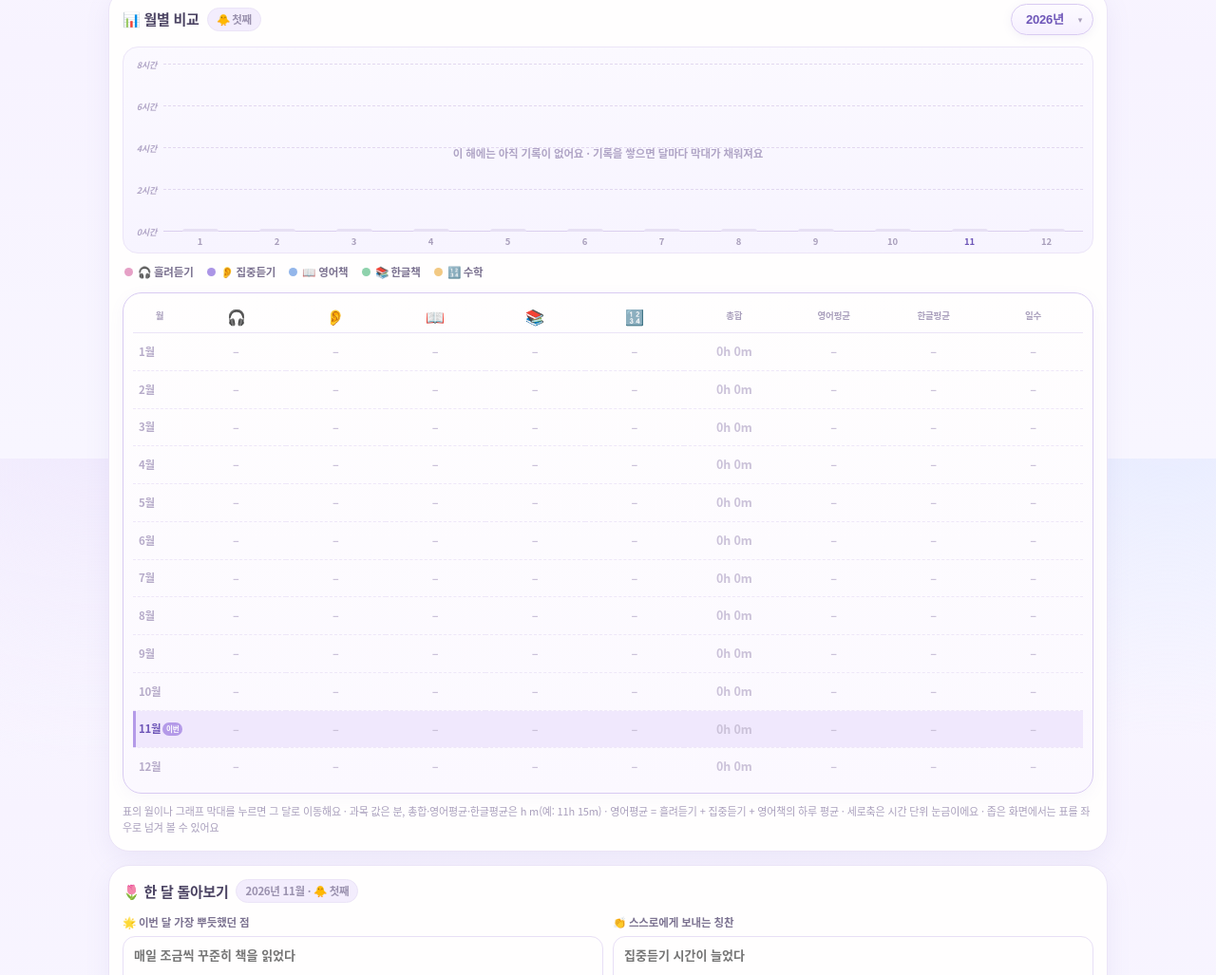
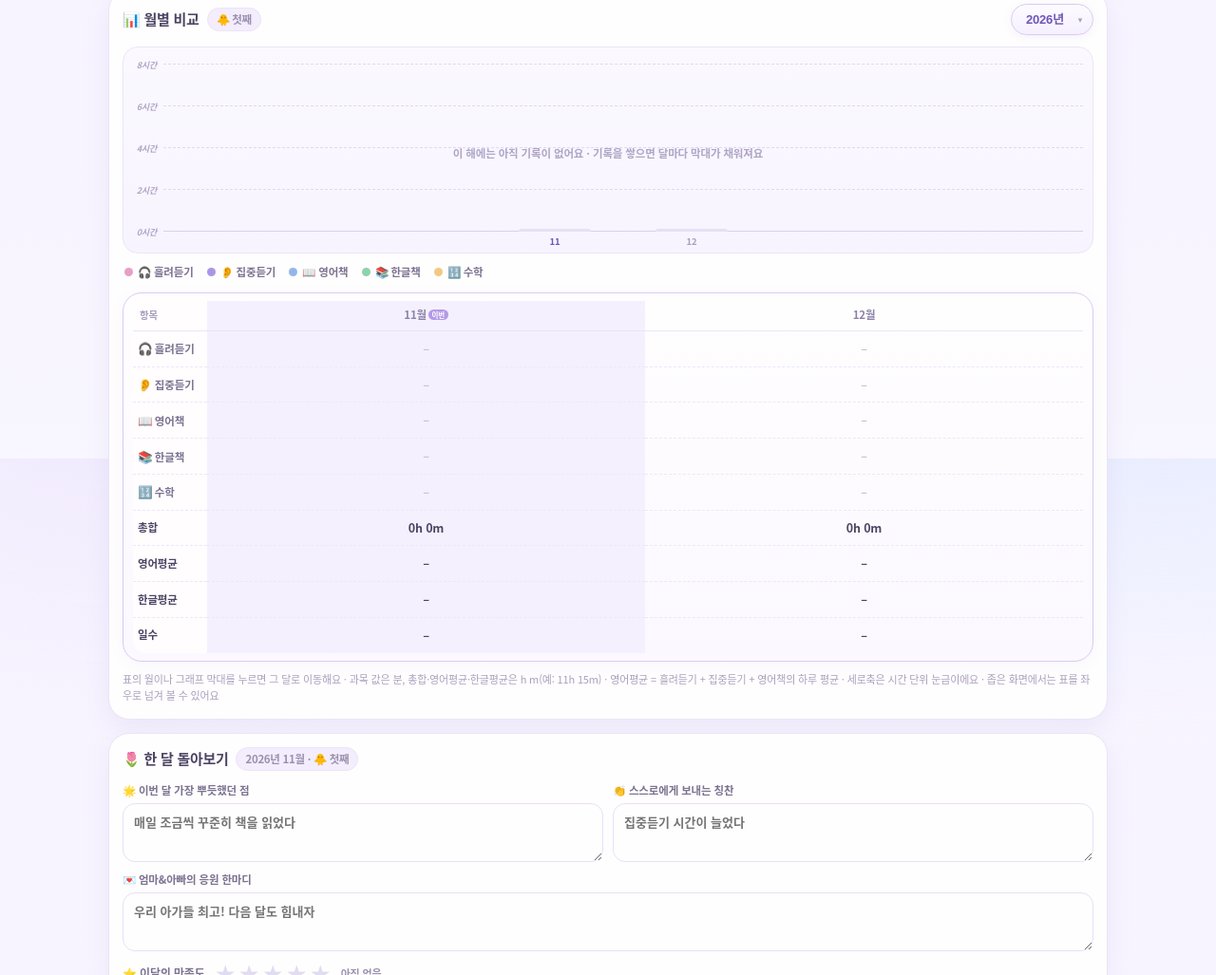
Before and after one commit to yoonseul-17171771/coupon-board, a plain HTML site: page study-note.html in a window 1280 px wide. Shown: the part 1117-2144 px from the top of the page at 95% size. Drawn offline with Linux system fonts and the light colour scheme.

Commit message:
Update study-note.html

```diff
--- a/study-note.html
+++ b/study-note.html
@@ -262,12 +262,17 @@
     font-size:9px;font-weight:800;color:#b0a5c6;line-height:1;white-space:nowrap;letter-spacing:-0.02em
   }
   .cmp-bars{position:absolute;inset:0;display:grid;grid-template-columns:repeat(12,minmax(0,1fr));gap:4px}
+  /* 달이 두어 개뿐인 해는 가운데에 나란히 두고, 고른 달 틴트도 막대 폭만큼만 */
+  .cmp-bars.few{display:flex;align-items:stretch;justify-content:center;gap:24px}
+  .cmp-bars.few .cbar{flex:0 1 auto;width:min(38%,120px)}
+  .cmp-bars.few .cbar-fill,.cmp-bars.few .cbar-stub{max-width:76px;border-radius:9px 9px 0 0}
   .cbar{
     display:grid;grid-template-rows:minmax(0,1fr) 16px;align-items:end;justify-items:center;
     height:100%;min-width:0;padding:0;border-radius:10px;background:none;border:0;transition:background .15s
   }
   .cbar:hover,.cbar:focus-visible{background:#f2ecfe;outline:0}
-  .cbar.on.has{background:#f0e8fd;box-shadow:inset 0 0 0 1px #e2d6f8}
+  /* 고른 달은 은은한 배경 틴트만 — 테두리·그림자·둥근 박스 없이 깔끔하게 */
+  .cbar.on.has{background:#f4eefe;box-shadow:none;border-radius:0}
   .cbar-body{position:relative;width:100%;height:100%;display:flex;align-items:flex-end;justify-content:center;min-height:0}
   .cbar-fill{
     display:flex;flex-direction:column-reverse;width:100%;max-width:38px;min-height:3px;
@@ -289,6 +294,8 @@
     .cmp-ylab{font-size:8.5px;right:calc(100% + 5px)}
     .cbar-sum{font-size:7.5px;letter-spacing:-0.06em}
     .cbar-fill,.cbar-stub{max-width:26px}
+    .cmp-bars.few{gap:14px}
+    .cmp-bars.few .cbar-fill,.cmp-bars.few .cbar-stub{max-width:54px}
   }
 
   .cmp-legend{display:flex;flex-wrap:wrap;gap:6px 14px;margin:11px 2px 0}
@@ -325,31 +332,43 @@
       mask-image:linear-gradient(90deg,#000 85%,rgba(0,0,0,.2) 100%)
     }
   }
-  .cmp-table{width:100%;border-collapse:collapse;font-size:12.5px;min-width:600px;table-layout:fixed}
-  /* 월 칸은 56px로 고정 — 남는 폭은 다른 열들이 똑같이 나눠 씁니다. */
-  .cmp-table col.c-month,.cmp-table thead th:first-child{width:56px}
+  /* 표: 항목이 세로(첫 열), 달이 가로 — 2026년은 11·12월 두 칸뿐이라 좁은 화면에서도 넘치지 않습니다. */
+  .cmp-table{width:100%;border-collapse:separate;border-spacing:0;font-size:12.5px;table-layout:fixed}
+  .cmp-table.few{min-width:0}
+  .cmp-table.many{min-width:680px;font-size:11.5px}
+  .cmp-table col.c-item{width:78px}
+  .cmp-table.many col.c-item{width:88px}
   .cmp-table th{
     padding:8px 3px 9px;font-weight:800;color:#9a90ae;vertical-align:middle;line-height:1.2;
     border-bottom:1px solid var(--line)
   }
-  /* 과목 열은 아이콘만 크게 — 이름·단위는 title/aria-label로만 남깁니다. */
-  .cmp-table th .th-em{display:block;font-size:16px;line-height:1}
-  .cmp-table th .th-lb{display:block;font-size:9.5px;font-weight:800;color:#a99fbc;white-space:nowrap}
+  .cmp-table thead th.mh{font-size:11.5px;color:#8d82a7;font-weight:800;white-space:nowrap;cursor:pointer}
+  .cmp-table thead th.mh:hover{color:var(--pink-deep)}
+  .cmp-table.many thead th.mh{font-size:10.5px;padding-left:1px;padding-right:1px}
+  .cmp-table.many .mon-badge{font-size:6.5px;padding:1px 2.5px;margin-left:1px}
+  /* 좁은 화면에서 옆으로 넘겨도 항목 이름이 계속 보이도록 첫 열을 고정합니다. */
+  .cmp-table .rowh{position:sticky;left:0;z-index:2;background:#fffdfe;text-align:left}
+  .cmp-table thead .rowh{z-index:3;padding-left:7px;font-size:10.5px;color:#a99fbc}
+  .cmp-table tbody .rowh{
+    padding:9px 4px 9px 5px;font-size:11.5px;font-weight:800;color:#7c7391;white-space:nowrap;
+    border-bottom:1px dashed #eee7f8
+  }
+  .cmp-table tbody .rowh .rh-em{font-size:12.5px;margin-right:2px}
   .cmp-table td{
-    padding:10px 3px;text-align:center;border-bottom:1px dashed #eee7f8;color:#635a7c;font-weight:700;
-    white-space:nowrap;overflow:hidden;text-overflow:ellipsis
-  }
-  .cmp-table tbody tr:last-child td{border-bottom:0}
-  .cmp-table td.month{text-align:left;padding-left:6px;padding-right:1px;font-size:11.5px;letter-spacing:-0.02em;font-weight:800;color:var(--pink-deep)}
-  .cmp-table td.total{font-weight:800;color:#4c4463}
-  .cmp-table td.avg{font-weight:700;color:#6c6188}
-  .cmp-table tbody tr{cursor:pointer;transition:background .15s}
-  .cmp-table tbody tr:hover td{background:#f8f4ff}
-  .cmp-table tbody tr.on td{background:#f0e8fd}
-  .cmp-table tbody tr.on td.month{box-shadow:inset 3px 0 0 #b49ae8}
+    padding:9px 2px;text-align:center;border-bottom:1px dashed #eee7f8;color:#635a7c;font-weight:700;
+    white-space:nowrap;overflow:hidden;text-overflow:ellipsis;cursor:pointer
+  }
+  .cmp-table tr.r-total td,.cmp-table tr.r-total .rowh{font-weight:800;color:#4c4463}
+  .cmp-table tbody tr:last-child td,.cmp-table tbody tr:last-child .rowh{border-bottom:0}
+  /* 지금 보고 있는 달은 은은한 배경 틴트만 — 테두리·둥근 박스 없이 */
+  .cmp-table .on{background:#f5f0fe}
   .cmp-table td.dim{color:#cbc2d9;font-weight:600}
-  @media(max-width:480px){.cmp-table th .th-em{font-size:15px}}
-  .cmp-table tr.empty td.month{color:#b6abc9}
+  .cmp-table.many .rowh{box-shadow:6px 0 10px -6px rgba(110,92,150,.16)}
+  @media(max-width:480px){
+    .cmp-table{font-size:12px}
+    .cmp-table col.c-item{width:72px}
+    .cmp-table.many col.c-item{width:80px}
+  }
   .mon-badge{display:inline-block;font-size:7.5px;font-weight:800;color:#fff;background:#b49ae8;border-radius:99px;padding:1px 3.5px;margin-left:2px;vertical-align:1px;letter-spacing:-0.01em;white-space:nowrap}
 
   /* ============ 돌아보기 ============ */
@@ -467,7 +486,7 @@
       </div>
       <div id="dayFields"></div>
       <div class="sums">
-        <div class="sum-pill sp-pink"><span>&#128214; 영어 합계</span><strong id="sumEng">0분</strong></div>
+        <div class="sum-pill sp-pink"><span>&#127344;&#65039; 영어 합계</span><strong id="sumEng">0분</strong></div>
         <div class="sum-pill sp-lilac"><span>⏱️ 총 학습 시간</span><strong id="sumTotal">0분</strong></div>
       </div>
       <p class="hint">영어 합계 = 흘려듣기 + 집중듣기 + 영어책 분</p>
@@ -500,25 +519,12 @@
     <div class="cmp-legend" id="cmpLegend"></div>
     <div class="cmp-box">
       <div class="table-wrap">
-        <table class="cmp-table">
+        <table class="cmp-table" id="cmpTable">
           <colgroup>
-            <!-- 월 칸만 폭을 고정하고, 나머지 열은 남는 폭을 똑같이 나눠 씁니다. (월 칸이 과하게 넓어지지 않게) -->
-            <col class="c-month"><col><col><col><col><col><col><col><col><col>
+            <!-- 항목 열만 폭을 고정하고, 달 칸은 남는 폭을 똑같이 나눠 씁니다. -->
+            <col class="c-item">
           </colgroup>
-          <thead>
-            <tr>
-              <th scope="col"><span class="th-lb">월</span></th>
-              <th scope="col" title="흘려듣기 (분)" aria-label="흘려듣기 분"><span class="th-em" aria-hidden="true">&#127911;</span></th>
-              <th scope="col" title="집중듣기 (분)" aria-label="집중듣기 분"><span class="th-em" aria-hidden="true">&#128066;</span></th>
-              <th scope="col" title="영어책 (분)" aria-label="영어책 분"><span class="th-em" aria-hidden="true">&#128214;</span></th>
-              <th scope="col" title="한글책 (분)" aria-label="한글책 분"><span class="th-em" aria-hidden="true">&#128218;</span></th>
-              <th scope="col" title="수학 (분)" aria-label="수학 분"><span class="th-em" aria-hidden="true">&#128290;</span></th>
-              <th scope="col"><span class="th-lb">총합</span></th>
-              <th scope="col" title="하루 평균 영어 (흘려듣기+집중듣기+영어책)" aria-label="하루 평균 영어"><span class="th-lb">영어평균</span></th>
-              <th scope="col" title="하루 평균 한글책" aria-label="하루 평균 한글책"><span class="th-lb">한글평균</span></th>
-              <th scope="col"><span class="th-lb">일수</span></th>
-            </tr>
-          </thead>
+          <thead id="cmpHead"></thead>
           <tbody id="cmpBody"></tbody>
         </table>
       </div>
@@ -1001,22 +1007,23 @@
   }
 
   /* =========================================================
-     월별 비교 — 연도 선택 + 1~12월 스택 막대 + 도표
+     월별 비교 — 연도 선택(2026~2036) + 월별 스택 막대 + 도표
      ========================================================= */
+  var CMP_YEAR_MIN = 2026, CMP_YEAR_MAX = 2036;
+
+  /* 연도 선택지는 2026년부터 2036년까지 11개로 고정합니다. */
   function cmpYears() {
-    var now = new Date();
-    var seen = {}, base = now.getFullYear(), k;
-    /* 올해 기준 앞뒤 1년은 기록이 없어도 고를 수 있게 둡니다. (2025·2026·2027) */
-    for (k = -1; k <= 1; k++) seen[base + k] = true;
-    seen[Number(state.ui.ym.slice(0, 4))] = true;
-    CHILDREN.forEach(function (c) {
-      Object.keys(state.records[c.key] || {}).forEach(function (dk) {
-        var y = Number(dk.slice(0, 4));
-        if (y >= 1900 && y <= 2200) seen[y] = true;
-      });
-    });
-    if (state.ui.cmpYear) seen[Number(state.ui.cmpYear)] = true;
-    return Object.keys(seen).map(Number).sort(function (a, b) { return b - a; });
+    var out = [], y;
+    for (y = CMP_YEAR_MAX; y >= CMP_YEAR_MIN; y--) out.push(y);
+    return out;
+  }
+
+  /* 2026년은 11월·12월만, 그 밖의 해는 1월부터 12월까지 보여 줍니다. */
+  function cmpMonths(y) {
+    if (Number(y) === 2026) return [11, 12];
+    var out = [], m;
+    for (m = 1; m <= 12; m++) out.push(m);
+    return out;
   }
 
   function renderLegend() {
@@ -1031,7 +1038,7 @@
     var childKey = state.ui.child;
     var years = cmpYears();
     var y = Number(state.ui.cmpYear);
-    if (years.indexOf(y) < 0) y = years[0];
+    if (years.indexOf(y) < 0) y = Math.min(CMP_YEAR_MAX, Math.max(CMP_YEAR_MIN, y || CMP_YEAR_MAX));
     state.ui.cmpYear = y;
 
     var sel = $('cmpYear');
@@ -1043,11 +1050,11 @@
 
     $('cmpSub').textContent = CHILDREN[childKey === 'c1' ? 0 : 1].emoji + ' ' + state.names[childKey];
 
-    var rows = [], m, ym, t;
-    for (m = 1; m <= 12; m++) {
+    var rows = [], ym;
+    cmpMonths(y).forEach(function (m) {
       ym = y + '-' + pad2(m);
       rows.push({ ym: ym, m: m, t: monthTotals(childKey, ym) });
-    }
+    });
     var maxTotal = 0, any = 0;
     rows.forEach(function (r) {
       if (r.t.total > maxTotal) maxTotal = r.t.total;
@@ -1080,7 +1087,7 @@
                   '</span>';
     }
 
-    /* --- 일체형 스택 막대: 1~12월 축 고정, 맨 위만 둥글게, 막대 위 총 분 --- */
+    /* --- 일체형 스택 막대: 고른 해의 달만, 맨 위만 둥글게, 막대 위 총 분 --- */
     var barsHtml = rows.map(function (r) {
       var d = r.t, on = (r.ym === state.ui.ym), inner = '';
       if (d.total > 0) {
@@ -1106,27 +1113,63 @@
     $('cmpChart').innerHTML =
       '<div class="cmp-area">' +
         '<div class="cmp-grid" aria-hidden="true">' + gridHtml + '</div>' +
-        '<div class="cmp-bars">' + barsHtml + '</div>' +
+        '<div class="cmp-bars' + (rows.length < 6 ? ' few' : '') + '"' +
+             (rows.length < 6 ? '' : ' style="grid-template-columns:repeat(' + rows.length + ',minmax(0,1fr))"') +
+             '>' + barsHtml + '</div>' +
       '</div>';
+    $('cmpChart').setAttribute('aria-label',
+      rows[0].m + '월부터 ' + rows[rows.length - 1].m + '월까지 과목별 학습 시간 막대 그래프');
 
     renderLegend();
     $('cmpNote').hidden = any > 0;
 
-    /* --- 도표: 1~12월 12줄 --- */
-    $('cmpBody').innerHTML = rows.map(function (r) {
-      var d = r.t, on = (r.ym === state.ui.ym), has = (d.total > 0);
-      var cells = SUBJECTS.map(function (s) {
-        return '<td class="' + (d[s.id] ? '' : 'dim') + '">' + (d[s.id] ? d[s.id] : '–') + '</td>';
+    /* --- 도표: 항목은 세로, 달은 가로 --- */
+    var tbl = $('cmpTable');
+    tbl.className = 'cmp-table ' + (rows.length >= 6 ? 'many' : 'few');
+    var thisYM = todayKey().slice(0, 7);
+
+    $('cmpHead').innerHTML = '<tr><th scope="col" class="rowh">항목</th>' + rows.map(function (r) {
+      var on = (r.ym === state.ui.ym);
+      return '<th scope="col" class="mh' + (on ? ' on' : '') + '" data-month="' + r.ym + '"' +
+             ' aria-label="' + ymLabel(r.ym) + '로 이동">' + r.m + '월' +
+             (r.ym === thisYM ? '<span class="mon-badge">이번</span>' : '') + '</th>';
+    }).join('') + '</tr>';
+
+    /* 달마다 같은 모양의 칸을 만듭니다. c.html 은 칸 내용, c.dim 은 기록 없음 표시. */
+    function monthCells(pick) {
+      return rows.map(function (r) {
+        var c = pick(r), on = (r.ym === state.ui.ym);
+        return '<td class="' + (on ? 'on' : '') + (c.dim ? ' dim' : '') + '" data-month="' + r.ym + '">' +
+               c.html + '</td>';
       }).join('');
-      return '<tr' + (on ? ' class="on"' : (has ? '' : ' class="empty"')) + ' data-month="' + r.ym + '">' +
-        '<td class="month">' + r.m + '월' + (r.ym === todayKey().slice(0, 7) ? '<span class="mon-badge">이번</span>' : '') + '</td>' +
-        cells +
-        '<td class="total' + (d.total ? '' : ' dim') + '">' + hmHM(d.total) + '</td>' +
-        '<td class="avg eng' + (d.days ? '' : ' dim') + '">' + (d.days ? hmHM(Math.round(d.engTotal / d.days)) : '–') + '</td>' +
-        '<td class="avg kor' + (d.days ? '' : ' dim') + '">' + (d.days ? hmHM(Math.round(d.korMin / d.days)) : '–') + '</td>' +
-        '<td class="' + (d.days ? '' : 'dim') + '">' + (d.days ? d.days : '–') + '</td>' +
-      '</tr>';
+    }
+    function rowHtml(trCls, rhTitle, rhInner, pick) {
+      return '<tr' + (trCls ? ' class="' + trCls + '"' : '') + '>' +
+               '<th scope="row" class="rowh" title="' + rhTitle + '">' + rhInner + '</th>' +
+               monthCells(pick) +
+             '</tr>';
+    }
+
+    var body = SUBJECTS.map(function (s) {
+      return rowHtml('', s.label + ' (' + s.unit + ')',
+        '<span class="rh-em" aria-hidden="true">' + s.emoji + '</span>' + s.label,
+        function (r) { var v = r.t[s.id]; return { html: v ? v : '–', dim: !v }; });
     }).join('');
+    body += rowHtml('r-total', '이 달 총합 (시간)',
+      '총합', function (r) { return { html: hmHM(r.t.total), dim: !r.t.total }; });
+    body += rowHtml('r-total', '하루 평균 영어 (흘려듣기+집중듣기+영어책)',
+      '영어평균', function (r) {
+        var d = r.t;
+        return { html: d.days ? hmHM(Math.round(d.engTotal / d.days)) : '–', dim: !d.days };
+      });
+    body += rowHtml('r-total', '하루 평균 한글책',
+      '한글평균', function (r) {
+        var d = r.t;
+        return { html: d.days ? hmHM(Math.round(d.korMin / d.days)) : '–', dim: !d.days };
+      });
+    body += rowHtml('r-total', '기록한 날 수',
+      '일수', function (r) { return { html: r.t.days ? r.t.days : '–', dim: !r.t.days }; });
+    $('cmpBody').innerHTML = body;
   }
 
   /* --- 막대 툴팁 --- */
@@ -1838,9 +1881,9 @@
   $('revPraise').addEventListener('input', function () { onReviewInput('praise'); });
   $('revCheer').addEventListener('input', function () { onReviewInput('cheer'); });
 
-  $('cmpBody').addEventListener('click', function (e) {
-    var tr = e.target.closest('tr[data-month]');
-    if (tr) setMonth(tr.dataset.month);
+  $('cmpTable').addEventListener('click', function (e) {
+    var cell = e.target.closest('[data-month]');
+    if (cell) setMonth(cell.dataset.month);
   });
 
   $('cmpChart').addEventListener('click', function (e) {
```
